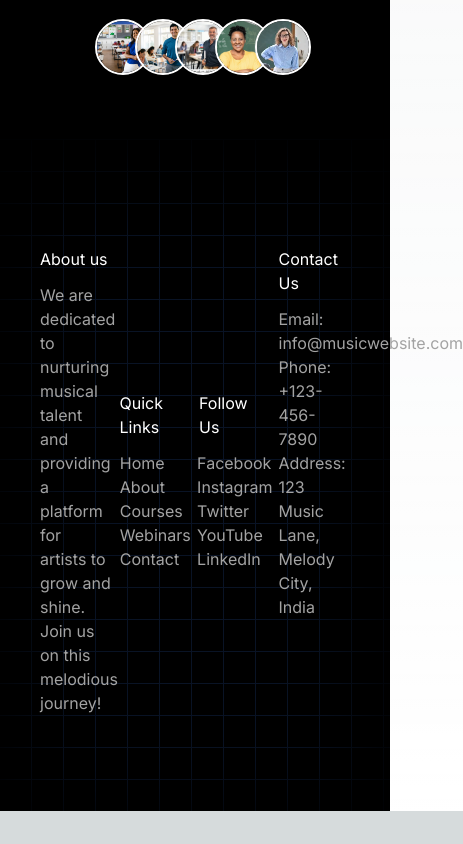
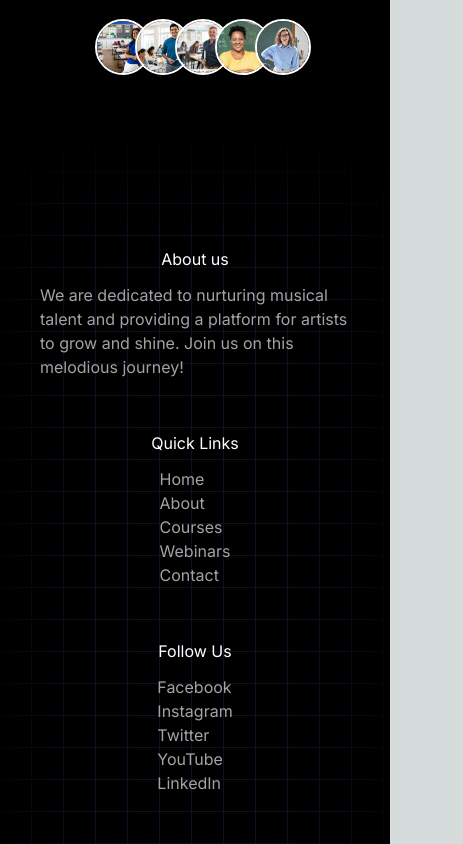
Before and after one commit to Atrika10/MusicWebsite, a Next.js app: page / in a window 390 px wide. Shown: the part 5520-6364 px from the top of the page, 463 px wide, since content can reach past the window. Before the commit the page ends 6331 px from the top, so only its background shows below. Built offline with nearby package versions, Linux system fonts and the light colour scheme.

Commit message:
Refactor Footer component: Update grid layout and alignment for responsiveness

```diff
--- a/src/components/Footer.tsx
+++ b/src/components/Footer.tsx
@@ -2,14 +2,17 @@ import React from 'react'
 
 const Footer = () => {
     return (
-        <div className=' text-white grid grid-cols-4 justify-center px-10 py-24 gap-2 dark:bg-grid-blue-500/[0.15] bg-grid-black/[0.2]  shadow-[inset_0px_20px_84px_29px_#000000]'>
+        <div className=' text-white px-10 py-24  dark:bg-grid-blue-500/[0.15] bg-grid-black/[0.2]  shadow-[inset_0px_20px_84px_29px_#000000] grid justify-center grid-cols-1
+        gap-10
+        sm:grid-cols-2  sm:gap-20
+        md:grid-cols-4 md:gap-2'>
 
-            <div>
+            <div className='flex flex-col items-center sm:items-start'>
                 <h2 className='py-3'>About us</h2>
                 <p className='text-neutral-400'>We are dedicated to nurturing musical talent and providing a platform for artists to grow and shine. Join us on this melodious journey!</p>
             </div>
 
-            <div className='flex flex-col justify-center items-center'>
+            <div className='flex flex-col justify-center items-center sm:items-start md:items-center'>
                 <h2 className='py-3'>Quick Links</h2>
                 <ul className='text-neutral-400 cursor-pointer'>
                     <li>Home</li>
@@ -20,7 +23,7 @@ const Footer = () => {
                 </ul>
             </div>
 
-            <div className='flex flex-col justify-center items-center'>
+            <div className='flex flex-col justify-center items-center sm:items-start md:items-center'>
                 <h2 className='py-3'>Follow Us</h2>
                 <ul className=
                 'text-neutral-400 cursor-pointer'>
@@ -32,7 +35,7 @@ const Footer = () => {
                 </ul>
             </div>
 
-            <div>
+            <div className='flex flex-col justify-center items-center sm:items-start'>
                 <h2 className='py-3'>Contact Us</h2>
                 <div className='text-neutral-400 flex flex-col justify-center'>
                 <p>Email: info@musicwebsite.com</p>
```
